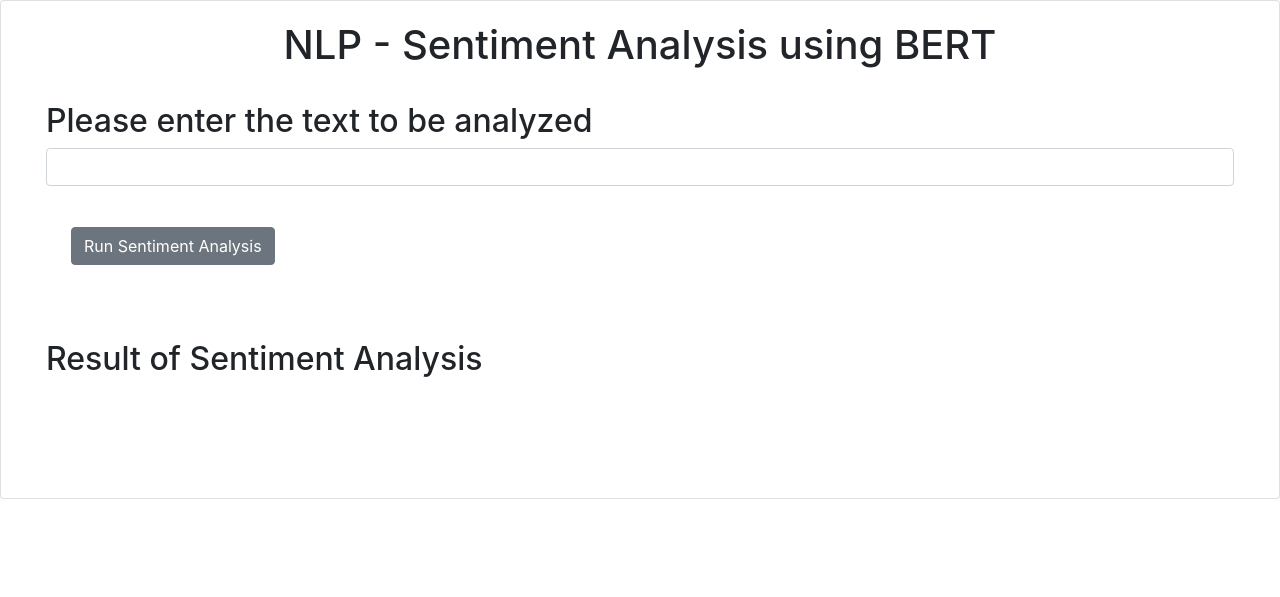
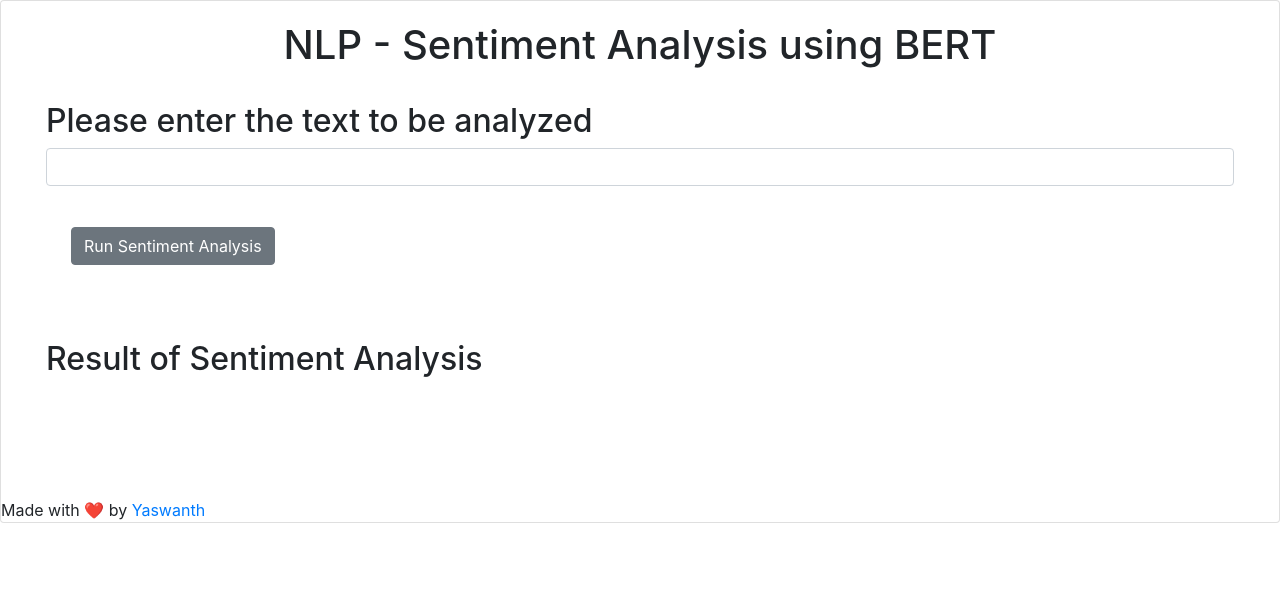
Before and after one commit to Yaswanth876/sentiment-analyzer-bert-nlp, a Flask app: page / in a window 1280 px wide. Shown: the top 597 px of the page. Run offline with Flask 3, Linux system fonts and the light colour scheme; some libraries are stand-ins or nearby versions.

Commit message:
Update index.html

```diff
--- a/templates/index.html
+++ b/templates/index.html
@@ -29,4 +29,8 @@
             <div id="system_response" style="padding: 25px 25px 25px 25px;"></div>
         </div>
     </div>
+    <footer>
+        Made with ❤️ by
+        <a href="https://www.linkedin.com/in/yaswanthv876" target="_blank">Yaswanth</a>
+    </footer>
 </body>
```
